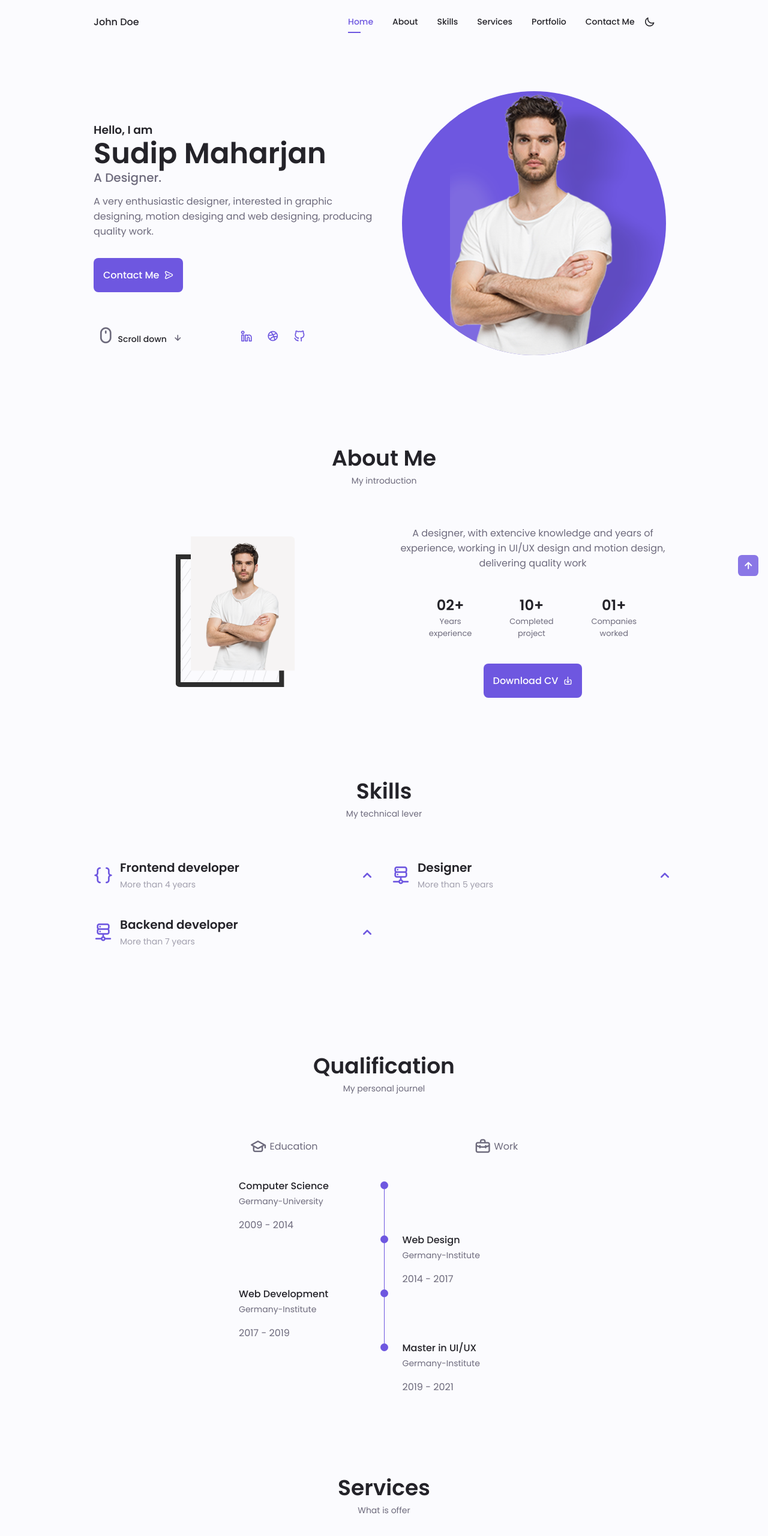
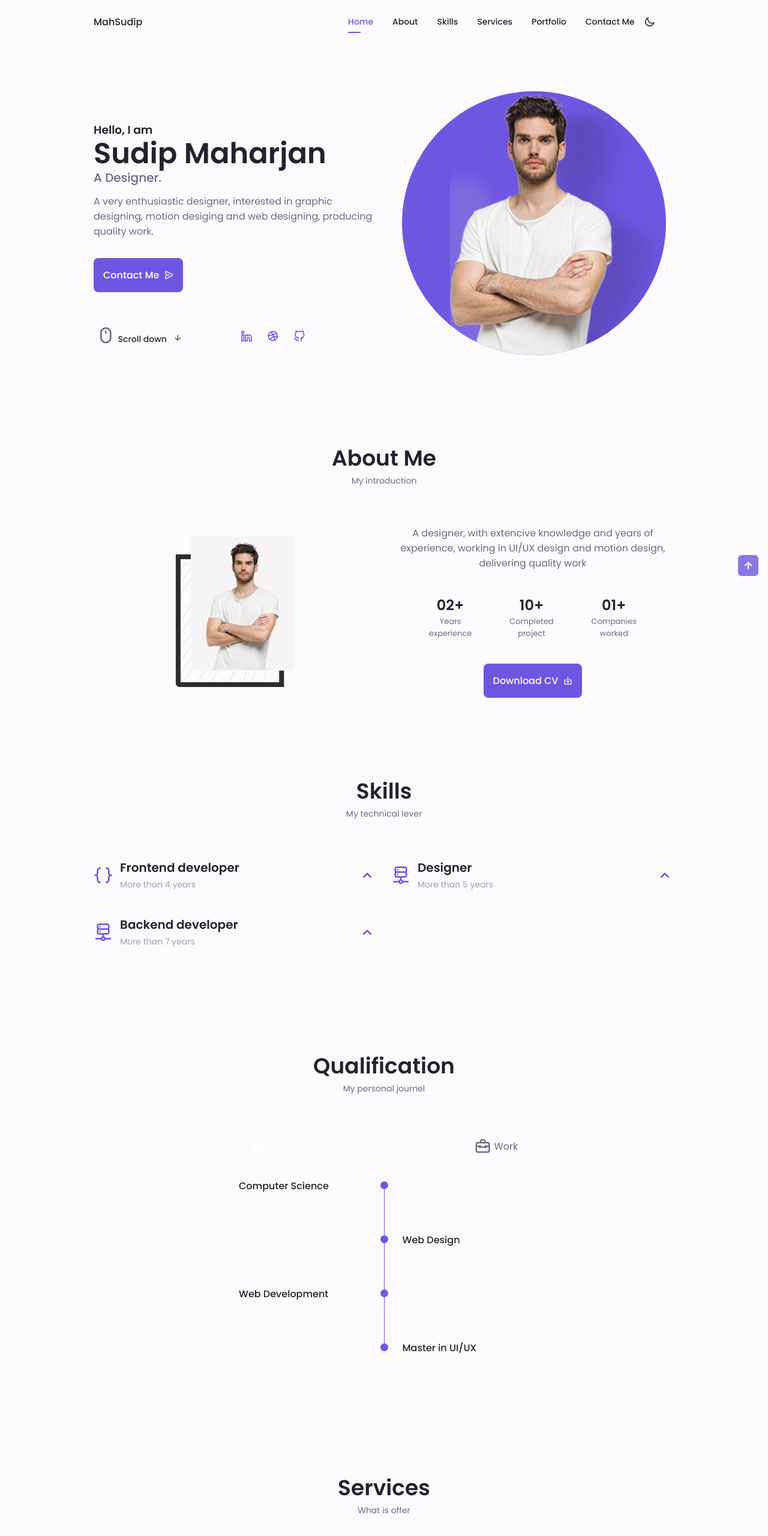
Before and after one commit to sudip5131/sudip.github.io, a plain HTML site: page index.html in a window 1280 px wide. Shown: the top 2560 px of the page at 60% size. Drawn offline with nearby package versions, Linux system fonts and the light colour scheme.

Commit message:
cchanges

```diff
--- a/assets/css/styles.css
+++ b/assets/css/styles.css
@@ -684,6 +684,9 @@ img {
 
 .qualification_button.qualification_active{
   color: var(--first-color);
+}
+.qualification_active{
+  color: #FFF;
 }
 /*==================== SERVICES ====================*/
 .services_container{
--- a/index.html
+++ b/index.html
@@ -20,7 +20,7 @@
         <header class="header" id="header">
             <nav class="nav container">
                 <a href="#home" class="nav_logo">
-                    John Doe
+                    MahSudip
                 </a>
 
                 <div class="nav_menu" id="nav-menu">
```
